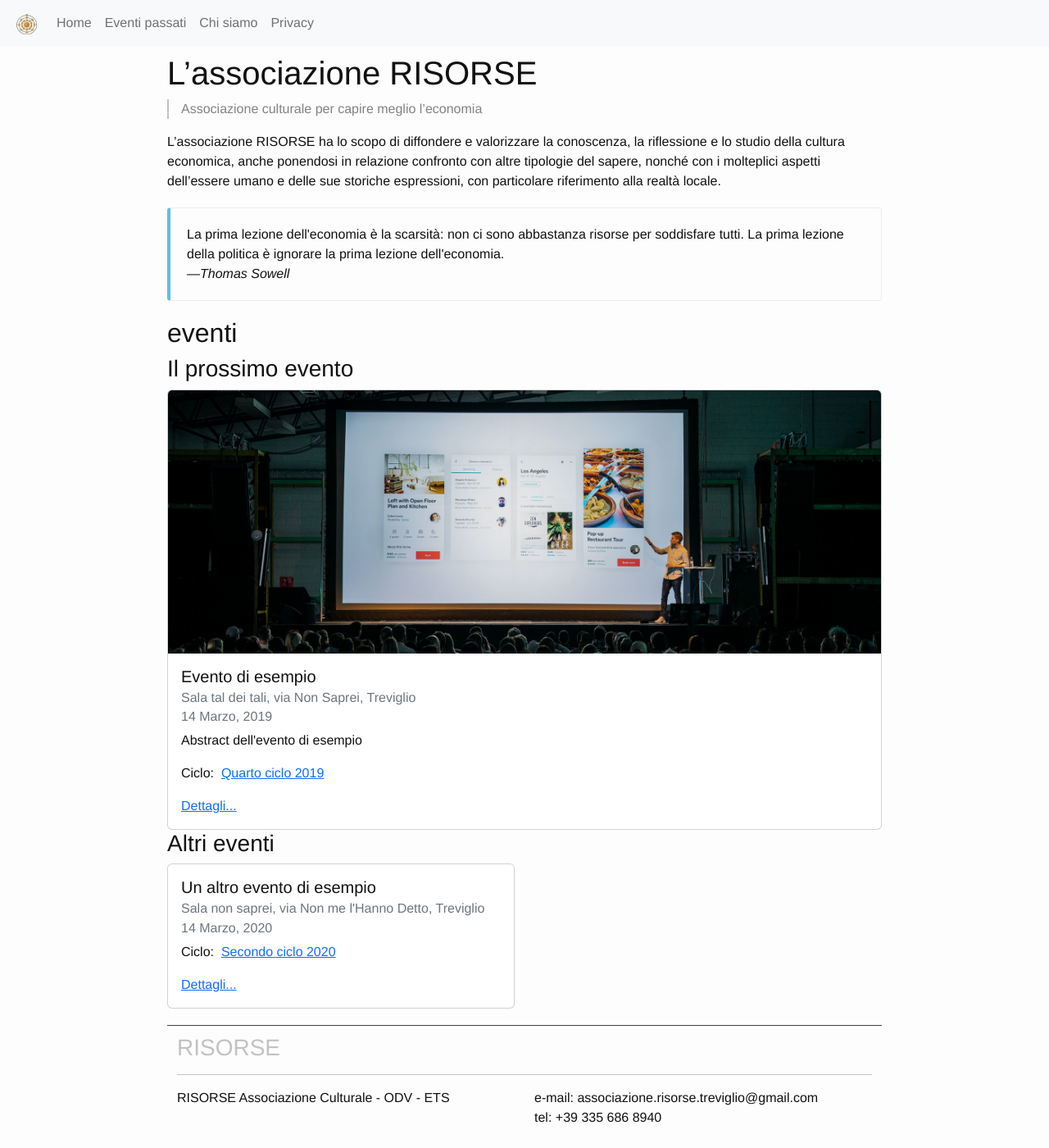
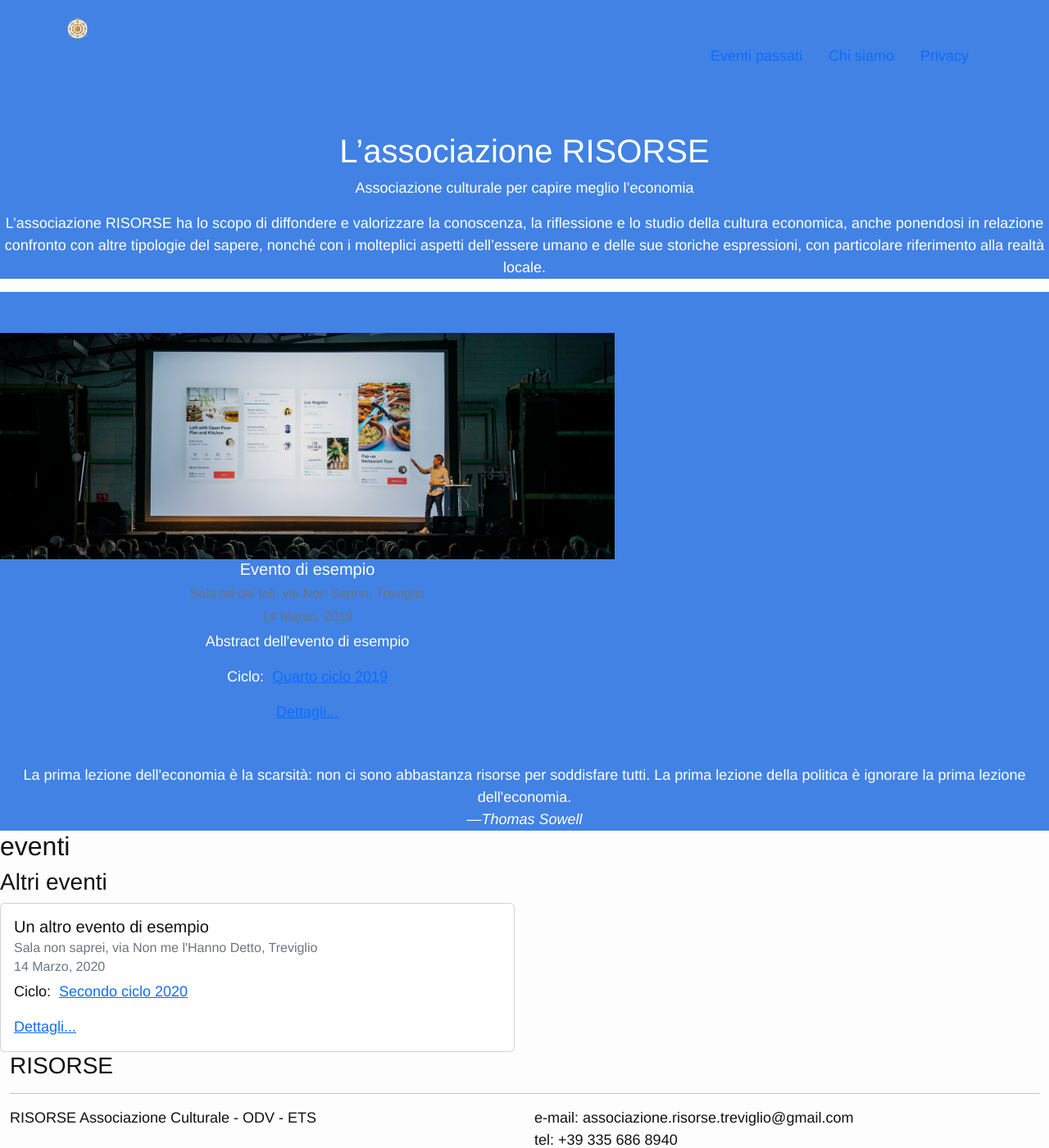
Before and after one commit to Risorse-Associazione-Culturale/risorse-associazione-culturale.github.io, a Jekyll site: the page built from index.md, in a window 1280 px wide and 1400 px high. Shown: the whole window at 82% size. Built offline with Jekyll 4.4.1, drawn with Linux system fonts in a browser that asks for light colours; nearby versions of some CDN libraries; our own code applies the rules of GitHub Pages for plain Markdown files.

Commit message:
initial brainstorming

```diff
--- a/_includes/header.html
+++ b/_includes/header.html
@@ -1,23 +1,12 @@
-<header class="site-header">
-  <nav class="navbar fixed-top navbar-expand-lg navbar-light bg-light">
+<header class="header">
 
-    <a class="navbar-brand" href="{{ "/" | prepend: site.baseurl }}">
-      <img src="{{ "/img/logo.png" | prepend: site.baseurl }}" height="25px" width="25px" alt="logo" />
+  <div class="container">
+    <div class="logo">
+      <a href="/">
+        <img src="{{ "/img/logo.png" | prepend: site.baseurl }}" alt="Risorse logo" height="25px" width="25px" alt="logo" />
       </a>
-    <button class="navbar-toggler" type="button"
-            data-bs-toggle="collapse"
-            data-bs-target="#main-navbar"
-            aria-controls="main-navbar"
-            aria-expanded="false"
-            aria-label="Toggle navigation">
-      <span class="navbar-toggler-icon"></span>
-    </button>
-
-    <div class="collapse navbar-collapse" id="main-navbar">
-      <ul class="nav navbar-nav">
-        <li class="nav-item">
-            <a class="nav-link" href="{{ "/" | prepend: site.baseurl }}">Home</a>
-          </li>
+    </div>
+    <ul class="nav justify-content-end">
     {% assign header_pages = site.pages | where: 'show_in_header', 'true' | sort: 'index' %}
     {% for page in header_pages  %}
       {% if page.title %}
@@ -26,9 +15,7 @@
       </li>
       {% endif %}
     {% endfor %}
-
     </ul>
   </div>
-</nav>
 
 </header>
--- a/_layouts/default.html
+++ b/_layouts/default.html
@@ -7,7 +7,7 @@
 
   {% include header.html %}
 
-  <div class="container-fluid">
+  <div>
     {{ content }}
   </div>
 
--- a/_layouts/home.html
+++ b/_layouts/home.html
@@ -1,39 +1,29 @@
 ---
 layout: default
 ---
-<div class="page home-page">
+<div>
 
-  <article class="page-content">
+  <section class="hero">
     {{ content }}
-  </article>
+  </section>
 
-  <div class="bd-callout bd-callout-info citation">
-    {% assign citazione = site.citazioni[0] %}
-    <div class="citation-text">{{ citazione.testo }}</div>
-    <div class="citation-author">—{{ citazione.autore }}</div>
-  </div>
-
-  <div class="events">
-    <h2>eventi</h2>
-    <h3>Il prossimo evento</h3>
-
+  <section class="hero">
   {% assign upcomingevents = site.eventi | where: 'stato', 'futuro' | sort: 'calendario' %}
   {% assign len = upcomingevents | size %}
   {% if len > 0 %}
     {% assign first_upcoming_event = upcomingevents[0] %}
-
-  <div class="card">
+    <div class="text-container">
       {% if first_upcoming_event.url_immagine %}
       <img src="{{ first_upcoming_event.url_immagine | prepend: site.baseurl }}" class="card-img-top" alt="Immagine dell'evento {{ first_upcoming_event.titolo }}">
       {% else %}
       <img src="{{ "/img/events/default-header.jpg" | prepend: site.baseurl }}" class="card-img-top" alt="Immagine dell'evento {{ first_upcoming_event.titolo }}">
       {% endif %}
-    <div class="card-body">
-      <h5 class="card-title">{{ first_upcoming_event.titolo }}</h5>
-      <h6 class="card-subtitle mb-2 text-muted">{{ first_upcoming_event.luogo }}</h6>
-      <h6 class="card-subtitle mb-2 text-muted">{% include translated_date.html date=first_upcoming_event.calendario format="%-d %B, %Y" %}</h6>
+      <div>
+        <h5>{{ first_upcoming_event.titolo }}</h5>
+        <h6 class="text-muted">{{ first_upcoming_event.luogo }}</h6>
+        <h6 class="text-muted">{% include translated_date.html date=first_upcoming_event.calendario format="%-d %B, %Y" %}</h6>
         {% if first_upcoming_event.abstract %}
-      <p class="card-text">{{ first_upcoming_event.abstract }}</p>
+        <p>{{ first_upcoming_event.abstract }}</p>
         {% endif %}
         {% if first_upcoming_event.ciclo %}
               <p class="conference-meta ciclo">Ciclo:&nbsp;
@@ -42,9 +32,20 @@ layout: default
                 <a href="{{ current_ciclo.url | prepend: site.baseurl }}"><nobr>{{ current_ciclo.titolo }}</nobr></a>
               </p>
             {% endif %}
-      <a href="{{ first_upcoming_event.url | prepend: site.baseurl }}" class="card-link">Dettagli...</a>
+        <a href="{{ first_upcoming_event.url | prepend: site.baseurl }}">Dettagli...</a>
       </div>
     </div>
+  </section>
+
+  <section class="citation">
+    {% assign citazione = site.citazioni[0] %}
+    <div class="citation-text">{{ citazione.testo }}</div>
+    <div class="citation-author">—{{ citazione.autore }}</div>
+  </section>
+
+  <div class="events">
+    <h2>eventi</h2>
+
 
     {% if len > 1 %}
     <h3>Altri eventi</h3>
--- a/_sass/_base.scss
+++ b/_sass/_base.scss
@@ -5,30 +5,12 @@
     font-family: $base-font-family;
     font-size: $base-font-size;
     line-height: $base-line-height;
+    padding: 0;
+    margin: 0;
     font-weight: 300;
     color: $text-color;
     background-color: $background-color;
     -webkit-text-size-adjust: 100%;
-    padding-top: 65px;
-    margin-right: 15%;
-    margin-left: 15%;
-}
-
-.navbar-brand{
-    margin-left: 20px;
-}
-
-/**
- * Blockquotes
- */
-blockquote {
-    color: $grey-color;
-    border-left: 2px solid $grey-color-light;
-    padding-left: $spacing-unit / 2;
-
-    > :last-child {
-        margin-bottom: 0;
-    }
 }
 
 .icon {
@@ -63,16 +45,3 @@ a.muted-link{
         text-decoration: underline;
     }
 }
-
-.bd-callout {
-    padding: 1.25rem;
-    margin-top: 1.25rem;
-    margin-bottom: 1.25rem;
-    border: 1px solid #e9ecef;
-    border-left-width: .25rem;
-    border-radius: .25rem;
-}
-
-.bd-callout-info {
-    border-left-color: #5bc0de;
-}
--- a/_sass/_layout.scss
+++ b/_sass/_layout.scss
@@ -1,83 +1,28 @@
-// Extra small devices (portrait phones, less than 576px)
-// No media query for `xs` since this is the default in Bootstrap
-
-// Large devices (desktops, 992px and up)
-@media (min-width: 992px) {
-
+.container {
+    max-width: 1140px;
 }
 
-.border-none{
-	border-width: 0 !important;
+.text-container {
+    max-width: 750px;
 }
 
-.transparent{
-	background-color: transparent !important;
+.header {
+    color: #fff;
+    padding: 20px 0;
+    background: #4182e4;
+    background: linear-gradient(to bottom, #4182e4 0%, #4182e4 100%) no-repeat #4182e4;
 }
 
-.inherit-color{
-	color: inherit !important;
+.citation {
+    color: #ffffff;
+    text-align: center;
+    background: linear-gradient(to bottom, #4182e4 0%, #4182e4 100%) no-repeat #a05fb7;
+    padding-top: 50px;
 }
 
-.home{
-	.site-description{
-		text-align: justify;
-		text-justify: newspaper;
-	}
-
-	.upcoming-event{
-		background-color: #f5f5f5;
-
-		.upcoming-event-details{
-			padding-left: .5rem
-		}
-	}
+.hero {
+    color: #ffffff;
+    text-align: center;
+    background: linear-gradient(to bottom, #4182e4 0%, #4182e4 100%) no-repeat #a05fb7;
+    padding-top: 50px;
 }
-
-.site-footer{
-	padding-top: 10px;
-	margin-top: 20px;
-	margin-bottom: 20px;
-
-	border-top-style: solid;
-	border-top-width: 1px;
-	border-top-color: $grey-color-dark;
-
-	ul.links-list{
-		margin: 0;
-		padding: 0;
-		list-style-type: none;
-	}
-
-	ul.right-links-list{
-		text-align: right;
-	}
-
-	ul.left-links-list{
-
-	}
-
-	.footer-heading{
-        	color: $grey-color-light;
-	}
-
-	.wrapper{
-    		.text{
-      			color: $grey-color-light;
-      			font-style: italic;
-    		}
-	}
-}
-
-
-
-.page{
-
-	.page-content{}
-
-	.page-footer{
-		.page-meta{
-			font-size: $small-font-size;
-			color: $grey-color;
-		}
-	}
-}
--- a/css/main.scss
+++ b/css/main.scss
@@ -6,8 +6,8 @@
 // Our variables
 $break-small: 768px;
 $break-large: 1280px;
-$base-font-family: Helvetica, Arial, sans-serif;
-$base-font-size:   16px;
+$base-font-family: "San Francisco", "Helvetica Neue", "Helvetica", "Arial";
+$base-font-size:   18px;
 $small-font-size:  $base-font-size * 0.875;
 $base-line-height: 1.5;
 
```
Lines whose indentation alone changed are shown as unchanged.
